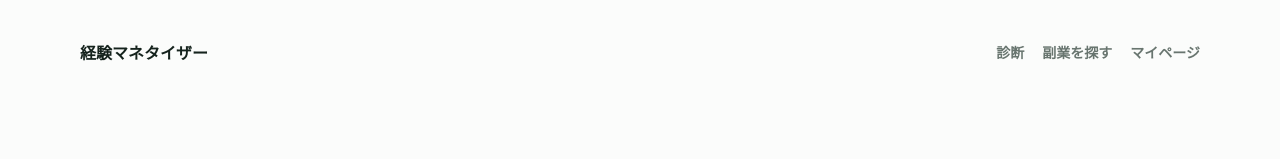
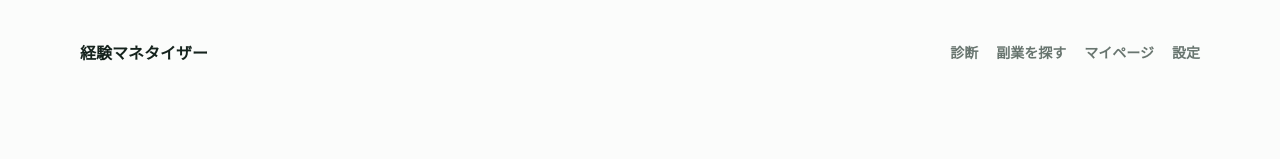
Before and after one commit to karukimori-wq/experience-monetizer, a Next.js app: page / in a window 1280 px wide. Shown: the top 159 px of the page. Built offline with nearby package versions, Linux system fonts and the light colour scheme.

Commit message:
Add settings navigation to home

```diff
--- a/src/app/page.tsx
+++ b/src/app/page.tsx
@@ -12,6 +12,7 @@ export default function Home() {
         <a href="/diagnosis">診断</a>
         <a href="/jobs">副業を探す</a>
         <a href="/dashboard">マイページ</a>
+        <a href="/settings">設定</a>
       </div>
     </nav>
     <section className="hero"><span className="eyebrow">経験マネタイザー β</span><h1>あなたの普通の経験を、<br />副業の可能性に変える。</h1><p>仕事、趣味、人生経験を選ぶだけ。250種類の副業から、あなたの経験が活きる選択肢を見つけます。</p><div className="hero-actions"><a href="/diagnosis" className="primary-button link-button">無料で診断を始める</a><a href="/jobs" className="secondary-button link-button">250件から探す</a></div><div className="hero-meta"><span>AI不使用</span><span>約3分</span><span>完全選択式</span></div></section>
```
